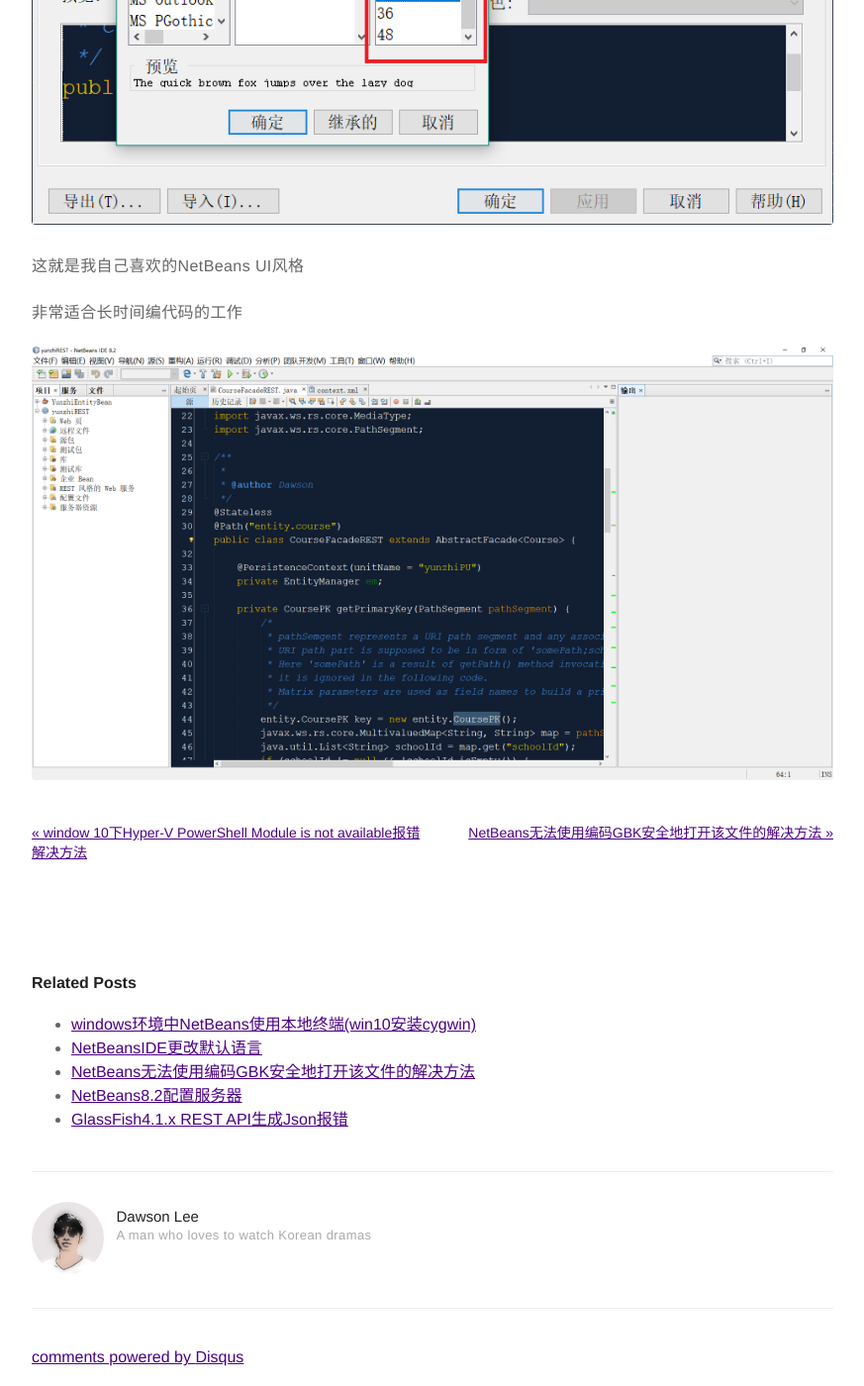
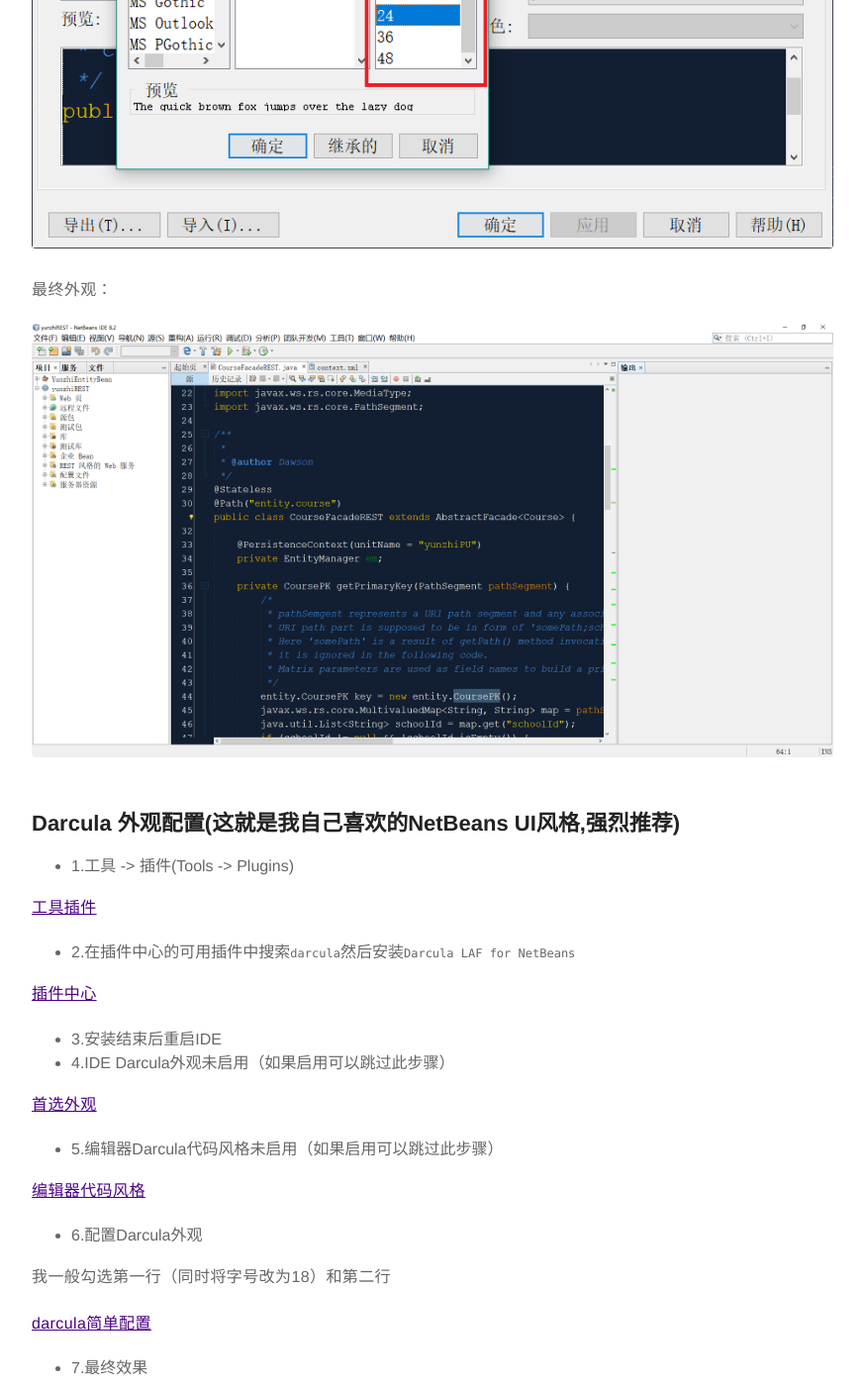
Before and after one commit to dawsonlee1790/dawsonlee1790.github.io, a Jekyll site: the page built from _posts/2018-07-28-NetBeans8.2外观配置.markdown, in a window 1280 px wide and 1400 px high, scrolled down 4013 px. Shown: the whole window at 99% size, without its empty margins (203-1076 px from the left). Built offline with Jekyll 4.4.1, drawn with Linux system fonts in a browser that asks for light colours; comment, search, counter and statistics services are not loaded; some of the changed text lies outside the part shown.

Commit message:
编辑文章《NetBeans8.2外观配置》

```diff
--- a/_posts/2018-07-28-NetBeans8.2外观配置.markdown
+++ b/_posts/2018-07-28-NetBeans8.2外观配置.markdown
@@ -12,14 +12,20 @@
 
 ---
 
+  [1]:  /assets/posts/NetBeans8.2外观配置/初体验.PNG
+  [2]:  /assets/posts/NetBeans8.2外观配置/找到netbeans.conf.PNG
+  [3]:  /assets/posts/NetBeans8.2外观配置/添加字段.PNG
+  [4]:  /assets/posts/NetBeans8.2外观配置/大字体的NetBeans.PNG
+  [5]:  /assets/posts/NetBeans8.2外观配置/工具选项.PNG
+  [6]:  /assets/posts/NetBeans8.2外观配置/代码.PNG
+  [7]:  /assets/posts/NetBeans8.2外观配置/最终的NetBeans.PNG
+  [8]:  /assets/posts/NetBeans8.2外观配置/工具插件.png
+  [9]:  /assets/posts/NetBeans8.2外观配置/插件中心.png
+  [10]:  /assets/posts/NetBeans8.2外观配置/首选外观.png
+  [11]:  /assets/posts/NetBeans8.2外观配置/编辑器代码风格.png
+  [12]:  /assets/posts/NetBeans8.2外观配置/darcula简单配置.png
+  [13]:  /assets/posts/NetBeans8.2外观配置/darcula.png
 
-   [1]:  /assets/posts/NetBeans8.2外观配置/初体验.PNG
-   [2]:  /assets/posts/NetBeans8.2外观配置/找到netbeans.conf.PNG
-   [3]:  /assets/posts/NetBeans8.2外观配置/添加字段.PNG
-   [4]:  /assets/posts/NetBeans8.2外观配置/大字体的NetBeans.PNG
-   [5]:  /assets/posts/NetBeans8.2外观配置/工具选项.PNG
-   [6]:  /assets/posts/NetBeans8.2外观配置/代码.PNG
-   [7]:  /assets/posts/NetBeans8.2外观配置/最终的NetBeans.PNG
 
 ## 我对NetBeans的UI初体验
 
@@ -27,7 +33,8 @@
 
 *  整体UI感觉巨丑无比（无解，慢慢的你会发现你觉得其实也还可以，并没有刚开始那么丑，**:)** 微笑脸 ）
 *  窗口字体好小（解决方法：[设置窗口字体大小](#change_win_size)）
-*  编辑器代码看久了疲劳（解决方法：[设置编辑器高亮风格](#code_style)）
+*  编辑器代码想换个风格（解决方法：[设置编辑器高亮风格](#code_style)）
+*  编辑器代码看久了疲劳（解决方法：[Darcula 外观](#code_style)）
 
   ![初体验][1]
 
@@ -66,8 +73,35 @@
 
   ![代码][6]
 
-这就是我自己喜欢的NetBeans UI风格
-
-非常适合长时间编代码的工作
+最终外观：
 
   ![最终NetBeans][7]
+
+## Darcula 外观配置(这就是我自己喜欢的NetBeans UI风格,强烈推荐)
+
+*  1.工具 -> 插件(Tools -> Plugins)
+
+[工具插件][8]
+
+*  2.在插件中心的可用插件中搜索`darcula`然后安装`Darcula LAF for NetBeans`
+
+[插件中心][9]
+
+*  3.安装结束后重启IDE
+*  4.IDE Darcula外观未启用（如果启用可以跳过此步骤）
+
+[首选外观][10]
+
+*  5.编辑器Darcula代码风格未启用（如果启用可以跳过此步骤）
+
+[编辑器代码风格][11]
+
+*  6.配置Darcula外观
+
+我一般勾选第一行（同时将字号改为18）和第二行
+
+[darcula简单配置][12]
+
+*  7.最终效果
+
+[darcula][13]
```
